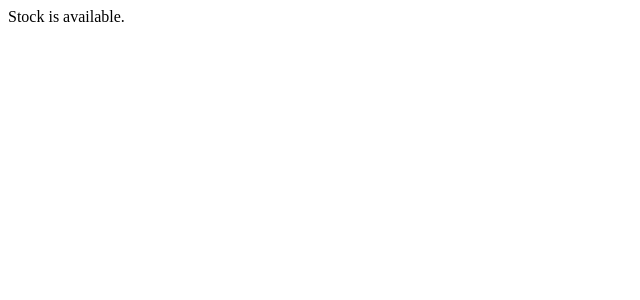
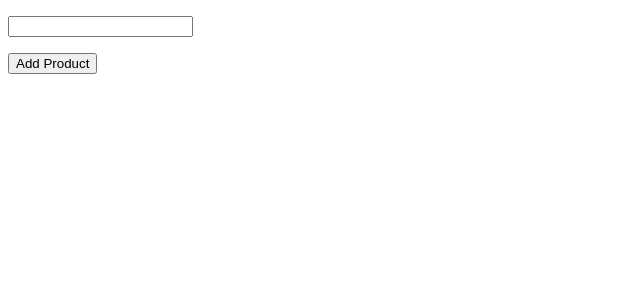
Before and after one commit to jamshed-qureshi/angular_course, an Angular app: page / in a window 1280 px wide. Shown: the top 300 px of the page, without its empty margins (0-640 px from the left). Built offline with nearby package versions, Linux system fonts and the light colour scheme.

Commit message:
11.ngFor_In_Angular

```diff
--- a/src/app/app.component.html
+++ b/src/app/app.component.html
@@ -1,2 +1,2 @@
 <!-- <p>App Works !!</p> -->
-<app-x-ng-if-in-angular></app-x-ng-if-in-angular>
+<app-xi-ng-for-in-angular></app-xi-ng-for-in-angular>
--- a/src/app/app.module.ts
+++ b/src/app/app.module.ts
@@ -8,6 +8,7 @@ import { VIPropertyBindingComponent } from './lessons/vi-property-binding/vi-pro
 import { VIIEventBindingComponent } from './lessons/vii-event-binding/vii-event-binding.component';
 import { VIIITwoWayDataBindingComponent } from './lessons/viii-two-way-data-binding/viii-two-way-data-binding.component';
 import { XNgIfInAngularComponent } from './lessons/x-ng-if-in-angular/x-ng-if-in-angular.component';
+import { XINgForInAngularComponent } from './lessons/xi-ng-for-in-angular/xi-ng-for-in-angular.component';
 
 @NgModule({
   declarations: [
@@ -17,6 +18,7 @@ import { XNgIfInAngularComponent } from './lessons/x-ng-if-in-angular/x-ng-if-in
     VIIEventBindingComponent,
     VIIITwoWayDataBindingComponent,
     XNgIfInAngularComponent,
+    XINgForInAngularComponent,
   ],
   imports: [
     FormsModule,
--- /dev/null
+++ b/src/app/lessons/xi-ng-for-in-angular/xi-ng-for-in-angular.component.html
@@ -0,0 +1,11 @@
+<p>
+    <input [(ngModel)]="product">
+</p>
+
+<p>
+    <button (click)="addProduct()">Add Product</button>
+</p>
+
+<div *ngFor="let product of products; index as i">
+    {{ product }} has index of {{ i }}
+</div>
--- /dev/null
+++ b/src/app/lessons/xi-ng-for-in-angular/xi-ng-for-in-angular.component.ts
@@ -0,0 +1,17 @@
+import { Component } from '@angular/core';
+
+@Component({
+  selector: 'app-xi-ng-for-in-angular',
+  templateUrl: './xi-ng-for-in-angular.component.html',
+  styleUrls: ['./xi-ng-for-in-angular.component.css']
+})
+export class XINgForInAngularComponent {
+  product: string = "";
+  products : string[] = [];
+
+  addProduct(){
+    this.products.push(this.product);
+    this.product = '';
+    console.log(this.products);
+  }
+}
```
Also changed, not shown: src/app/lessons/xi-ng-for-in-angular/xi-ng-for-in-angular.component.css (added).
